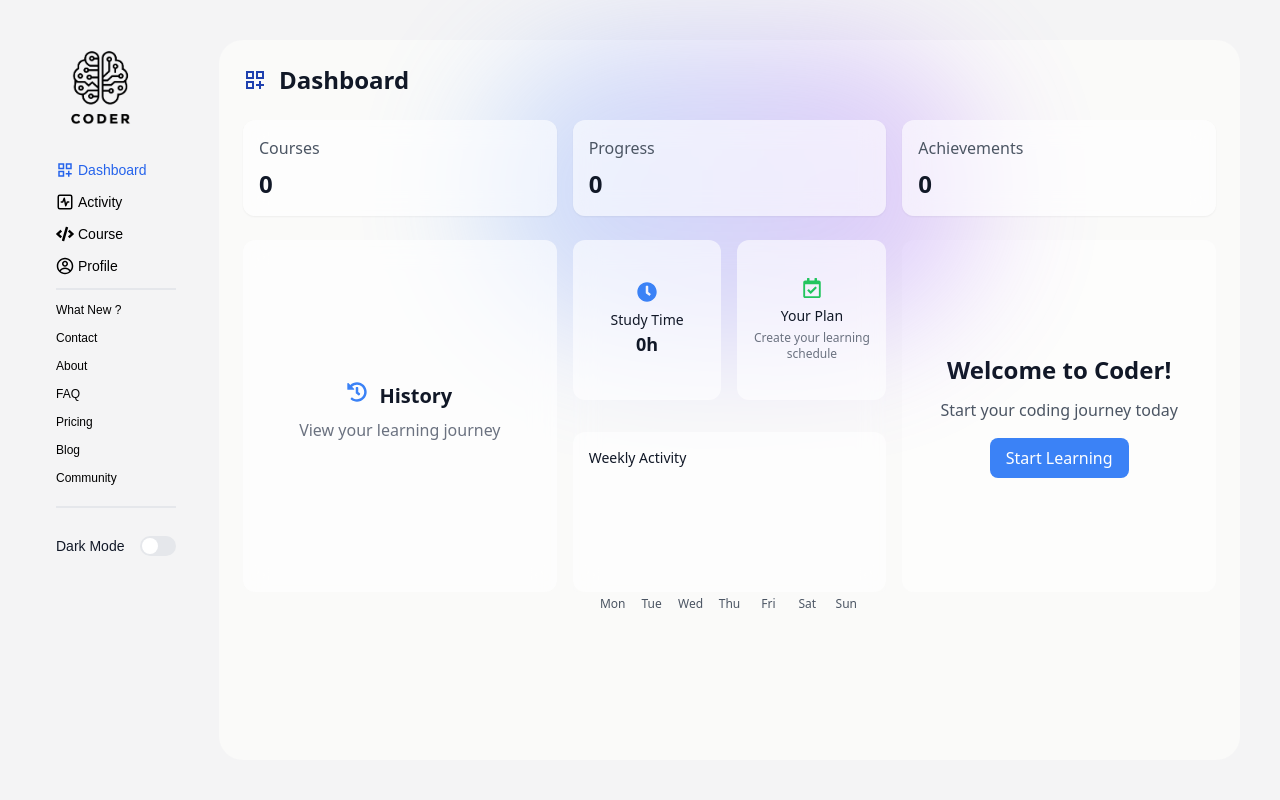
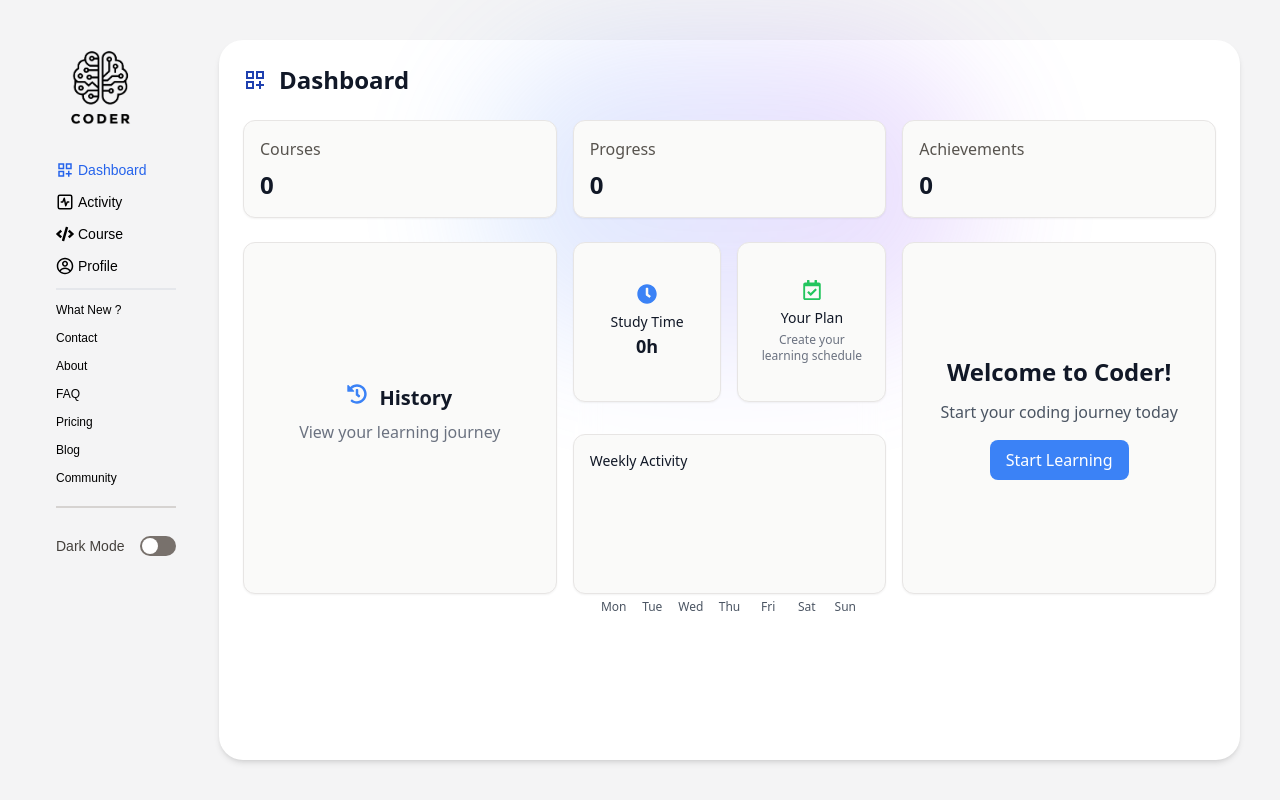
Before and after one commit to Vincent-Valentino/code, a React (Vite) app: page / in a window 1280 px wide. Built offline with nearby package versions, Linux system fonts and the light colour scheme; a web font is replaced by a local one.

Commit message:
glassmorphism

```diff
--- a/src/home/SidebarDesktop.tsx
+++ b/src/home/SidebarDesktop.tsx
@@ -98,9 +98,9 @@ const SidebarDesktop: React.FC = () => {
         ))}
 
         {/* Theme switch at bottom */}
-        <div className="w-full border-[1px] dark:border-stone-100 mt-2"></div>
+        <div className="w-full border-[1px] border-stone-300 dark:border-stone-100 mt-2"></div>
         <div className="flex items-center justify-between w-full mt-4">
-          <span className="text-sm mr-4">Dark Mode</span>
+          <span className="text-sm mr-4 text-stone-700 dark:text-stone-400">Dark Mode</span>
           <label className="relative inline-flex items-center cursor-pointer">
             <input
               type="checkbox"
@@ -108,7 +108,7 @@ const SidebarDesktop: React.FC = () => {
               onChange={toggleTheme}
               className="sr-only peer"
             />
-            <div className="w-9 h-5 bg-gray-200 rounded-full peer dark:bg-neutral-700 peer-checked:after:translate-x-full after:content-[''] after:absolute after:top-0.5 after:left-[2px] after:bg-white after:rounded-full after:h-4 after:w-4 after:transition-all dark:border-gray-600 peer-checked:bg-blue-500"></div>
+            <div className="w-9 h-5 bg-stone-500 rounded-full peer dark:bg-neutral-700 peer-checked:after:translate-x-full after:content-[''] after:absolute after:top-0.5 after:left-[2px] after:bg-white after:rounded-full after:h-4 after:w-4 after:transition-all dark:border-gray-600 peer-checked:bg-blue-500"></div>
           </label>
         </div>
       </div>
--- a/src/home/activity/History.tsx
+++ b/src/home/activity/History.tsx
@@ -113,10 +113,10 @@ const History = () => {
         <h1 className="text-2xl font-bold">History</h1>
       </div>
 
-      <div className="relative z-10 space-y-4 h-[calc(100%-4rem)] overflow-y-auto scrollbar-thin scrollbar-thumb-purple-500 scrollbar-track-gray-200 dark:scrollbar-track-neutral-800 pr-2">
+      <div className="relative z-10 space-y-4 h-[calc(100%-4rem)] overflow-y-auto scrollbar-thin scrollbar-thumb-purple-500 scrollbar-track-transparent pr-2">
         {history.map((item) => (
           <div key={item.id}
-               className="flex items-center justify-between p-4 rounded-lg bg-white dark:bg-neutral-900 shadow-sm hover:shadow-md transition-all duration-200 hover:scale-[1.01] cursor-pointer"
+               className="flex items-center justify-between p-4 rounded-lg bg-white/10 dark:bg-neutral-900/10 backdrop-blur-md border border-white/20 dark:border-neutral-800/20 shadow-sm hover:shadow-md transition-all duration-200 hover:scale-[1.01] cursor-pointer"
           >
             <div className="flex-1">
               <div className="flex items-center justify-between">
--- a/src/home/activity/OnGoing.tsx
+++ b/src/home/activity/OnGoing.tsx
@@ -84,7 +84,7 @@ const CourseCard = ({ course }: { course: Course }) => {
 
   return (
     <div
-      className="bg-white dark:bg-neutral-900 p-6 rounded-xl shadow-lg cursor-pointer
+      className="bg-white/10 dark:bg-neutral-900/10 backdrop-blur-md border border-white/20 dark:border-neutral-800/20 p-6 rounded-xl shadow-lg cursor-pointer
         transition-all duration-300 hover:scale-[1.02] relative group overflow-hidden
         h-[180px] flex flex-col justify-between"
       onClick={() => console.log(`Selected course: ${course.name}`)}
--- a/src/home/course/AllCourses.tsx
+++ b/src/home/course/AllCourses.tsx
@@ -6,6 +6,7 @@ import CourseGrid from './components/CourseGrid'
 
 const AllCourses = (): JSX.Element => {
   const [activeTab, setActiveTab] = useState<string>('General')
+  const glassmorphismClass = "bg-white/10 dark:bg-neutral-900/10 backdrop-blur-md border border-white/20 dark:border-neutral-800/20"
 
   return (
     <motion.div
@@ -18,9 +19,16 @@ const AllCourses = (): JSX.Element => {
 
       <div className="relative z-10 flex flex-col gap-6">
         <h1 className="text-2xl font-bold">All Courses</h1>
-        <SearchBar />
-        <CourseTabs activeTab={activeTab} setActiveTab={setActiveTab} />
-        <CourseGrid activeTab={activeTab} />
+        <SearchBar className={glassmorphismClass} />
+        <CourseTabs
+          activeTab={activeTab}
+          setActiveTab={setActiveTab}
+          className={glassmorphismClass}
+        />
+        <CourseGrid
+          activeTab={activeTab}
+          className={glassmorphismClass}
+        />
       </div>
     </motion.div>
   )
--- a/src/home/course/components/CourseGrid.tsx
+++ b/src/home/course/components/CourseGrid.tsx
@@ -2,6 +2,7 @@ import { motion } from 'framer-motion'
 
 interface CourseGridProps {
   activeTab: string;
+  className?: string;
 }
 
 const CourseGrid = ({ activeTab }: CourseGridProps): JSX.Element => {
--- a/src/home/course/components/SearchBar.tsx
+++ b/src/home/course/components/SearchBar.tsx
@@ -10,7 +10,11 @@ const placeholders: string[] = [
   'React'
 ]
 
-const SearchBar = (): JSX.Element => {
+interface SearchBarProps {
+  className?: string;
+}
+
+const SearchBar = ({ className = '' }: SearchBarProps): JSX.Element => {
   const [currentPlaceholder, setCurrentPlaceholder] = useState<string>('')
   const [isFocused, setIsFocused] = useState<boolean>(false)
 
@@ -38,7 +42,7 @@ const SearchBar = (): JSX.Element => {
 
   return (
     <motion.div
-      className="w-full max-w-2xl"
+      className={`w-full max-w-2xl rounded-xl p-2 ${className}`}
       initial={{ opacity: 0, y: -20 }}
       animate={{ opacity: 1, y: 0 }}
       transition={{ duration: 0.5, ease: [0.23, 1, 0.32, 1] }}
--- a/src/home/dashboard/Dashboard.tsx
+++ b/src/home/dashboard/Dashboard.tsx
@@ -19,9 +19,9 @@ const Dashboard = () => {
       initial={{ opacity: 0 }}
       animate={{ opacity: 1 }}
       transition={{ duration: 0.5 }}
-      className="relative rounded-3xl bg-stone-50 dark:text-white dark:bg-neutral-950 w-full md:mr-10 max-h-full md:my-10 p-6"
+      className="relative rounded-3xl bg-white dark:text-white dark:bg-neutral-950 w-full md:mr-10 max-h-full md:my-10 p-6 shadow-md"
     >
-      <div className="absolute w-[500px] h-[300px] top-0 left-1/2 -translate-x-1/2 bg-gradient-to-r from-blue-400 to-purple-500 opacity-30 blur-3xl rounded-full"></div>
+      <div className="absolute w-[500px] h-[300px] top-0 left-1/2 -translate-x-1/2 bg-gradient-to-r from-blue-400 to-purple-500 opacity-20 dark:opacity-30 blur-3xl rounded-full"></div>
       <div className="relative z-10 flex items-center gap-3 mb-6">
         <MdOutlineDashboardCustomize size={24} className="text-blue-800" />
         <h1 className="text-2xl font-bold">Dashboard</h1>
@@ -29,8 +29,8 @@ const Dashboard = () => {
 
       <div className="relative z-10 grid grid-cols-1 md:grid-cols-2 lg:grid-cols-3 gap-4 mb-6">
         {['Courses', 'Progress', 'Achievements'].map((stat) => (
-          <div key={stat} className="bg-white dark:bg-neutral-900 bg-opacity-60 dark:bg-opacity-60 p-4 rounded-xl shadow-sm backdrop-blur-md">
-            <h3 className="text-gray-600 dark:text-gray-400 mb-2">{stat}</h3>
+          <div key={stat} className="bg-stone-50 dark:bg-neutral-900/10 backdrop-blur-md border border-stone-200 dark:border-neutral-800/20 p-4 rounded-xl shadow-sm">
+            <h3 className="text-stone-600 dark:text-gray-400 mb-2">{stat}</h3>
             <p className="text-2xl font-bold">0</p>
           </div>
         ))}
@@ -39,7 +39,7 @@ const Dashboard = () => {
         <motion.button
           whileHover={{ scale: 1.02 }}
           whileTap={{ scale: 0.98 }}
-          className="relative z-10 bg-white dark:bg-neutral-900 bg-opacity-60 dark:bg-opacity-60 rounded-xl p-4 backdrop-blur-md overflow-hidden group cursor-pointer"
+          className="relative z-10 bg-stone-50 dark:bg-neutral-900/10 backdrop-blur-md border border-stone-200 dark:border-neutral-800/20 rounded-xl p-4 overflow-hidden group cursor-pointer shadow-sm"
           onClick={() => { /* Add navigation logic */ }}
         >
           <div className="absolute inset-0 bg-gradient-to-r from-blue-400/20 to-purple-500/20 opacity-0 group-hover:opacity-100 transition-opacity" />
@@ -58,7 +58,7 @@ const Dashboard = () => {
           <motion.button
             whileHover={{ scale: 1.05 }}
             whileTap={{ scale: 0.95 }}
-            className="bg-white dark:bg-neutral-900 bg-opacity-60 dark:bg-opacity-60 rounded-xl p-4 overflow-hidden relative group cursor-pointer"
+            className="bg-stone-50 dark:bg-neutral-900/10 backdrop-blur-md border border-stone-200 dark:border-neutral-800/20 rounded-xl p-4 overflow-hidden relative group cursor-pointer shadow-sm"
             onClick={() => { /* Add navigation logic */ }}
           >
             <div className="absolute inset-0 bg-gradient-to-br from-blue-400/20 to-blue-600/20 opacity-0 group-hover:opacity-100 transition-opacity" />
@@ -72,7 +72,7 @@ const Dashboard = () => {
           <motion.button
             whileHover={{ scale: 1.05 }}
             whileTap={{ scale: 0.95 }}
-            className="bg-white dark:bg-neutral-900 bg-opacity-60 dark:bg-opacity-60 rounded-xl p-4 overflow-hidden relative group cursor-pointer"
+            className="bg-stone-50 dark:bg-neutral-900/10 backdrop-blur-md border border-stone-200 dark:border-neutral-800/20 rounded-xl p-4 overflow-hidden relative group cursor-pointer shadow-sm"
             onClick={() => { /* Navigate to Plan */ }}
           >
             <div className="absolute inset-0 bg-gradient-to-br from-green-400/20 to-blue-600/20 opacity-0 group-hover:opacity-100 transition-opacity" />
@@ -84,7 +84,7 @@ const Dashboard = () => {
           </motion.button>
 
           <motion.div
-            className="col-span-2 bg-white dark:bg-neutral-900 bg-opacity-60 dark:bg-opacity-60 rounded-xl p-4"
+            className="col-span-2 bg-stone-50 dark:bg-neutral-900/10 backdrop-blur-md border border-stone-200 dark:border-neutral-800/20 rounded-xl p-4 shadow-sm"
             whileHover={{ scale: 1.02 }}
           >
             <h3 className="text-sm font-medium mb-4">Weekly Activity</h3>
@@ -101,7 +101,7 @@ const Dashboard = () => {
             </div>
           </motion.div>
         </div>
-        <div className='flex flex-col justify-center items-center bg-white dark:bg-neutral-900 bg-opacity-60 dark:bg-opacity-60 rounded-xl p-6 text-center'>
+        <div className='flex flex-col justify-center items-center bg-stone-50 dark:bg-neutral-900/10 backdrop-blur-md border border-stone-200 dark:border-neutral-800/20 rounded-xl p-6 text-center shadow-sm'>
           <h1 className="text-2xl font-bold mb-3">Welcome to Coder!</h1>
           <p className="text-gray-600 dark:text-gray-400 mb-4">Start your coding journey today</p>
           <button className="bg-blue-500 hover:bg-blue-600 text-white px-4 py-2 rounded-lg transition-colors">
```
Also changed, not shown: src/home/course/Go.tsx (+25 -16 lines), src/home/course/components/CourseTabs.tsx (+9 -6 lines).
